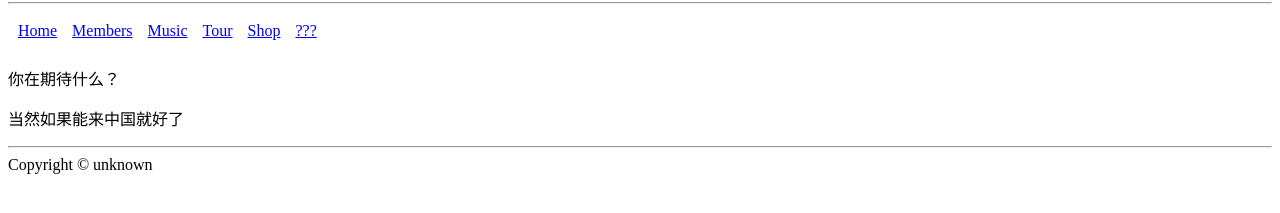
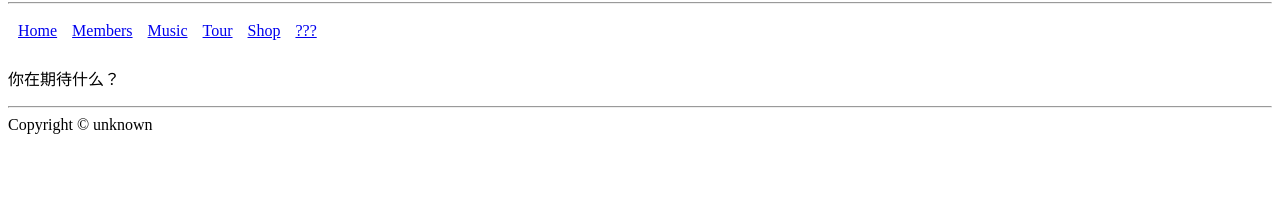
Before and after one commit to Andx611/website-for-fun, a plain HTML site: page tour.html in a window 1280 px wide. Shown: the part 77-290 px from the top of the page. Drawn offline with Linux system fonts and the light colour scheme.

Commit message:
Update tour.html

```diff
--- a/tour.html
+++ b/tour.html
@@ -21,7 +21,6 @@
 </table>
 </nav>
 <p>你在期待什么？</p>
-<p>当然如果能来中国就好了</p>
 <hr>
 <footer>
 Copyright &copy; unknown
```
